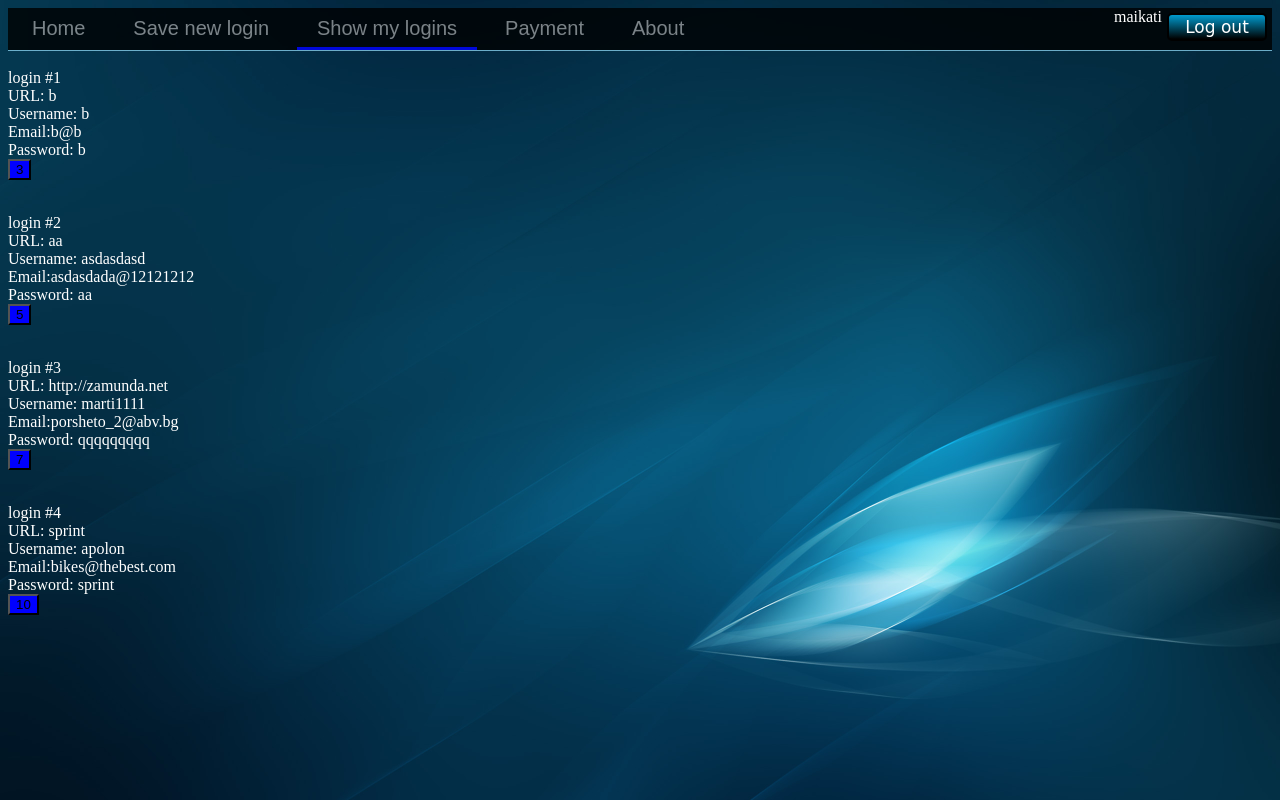
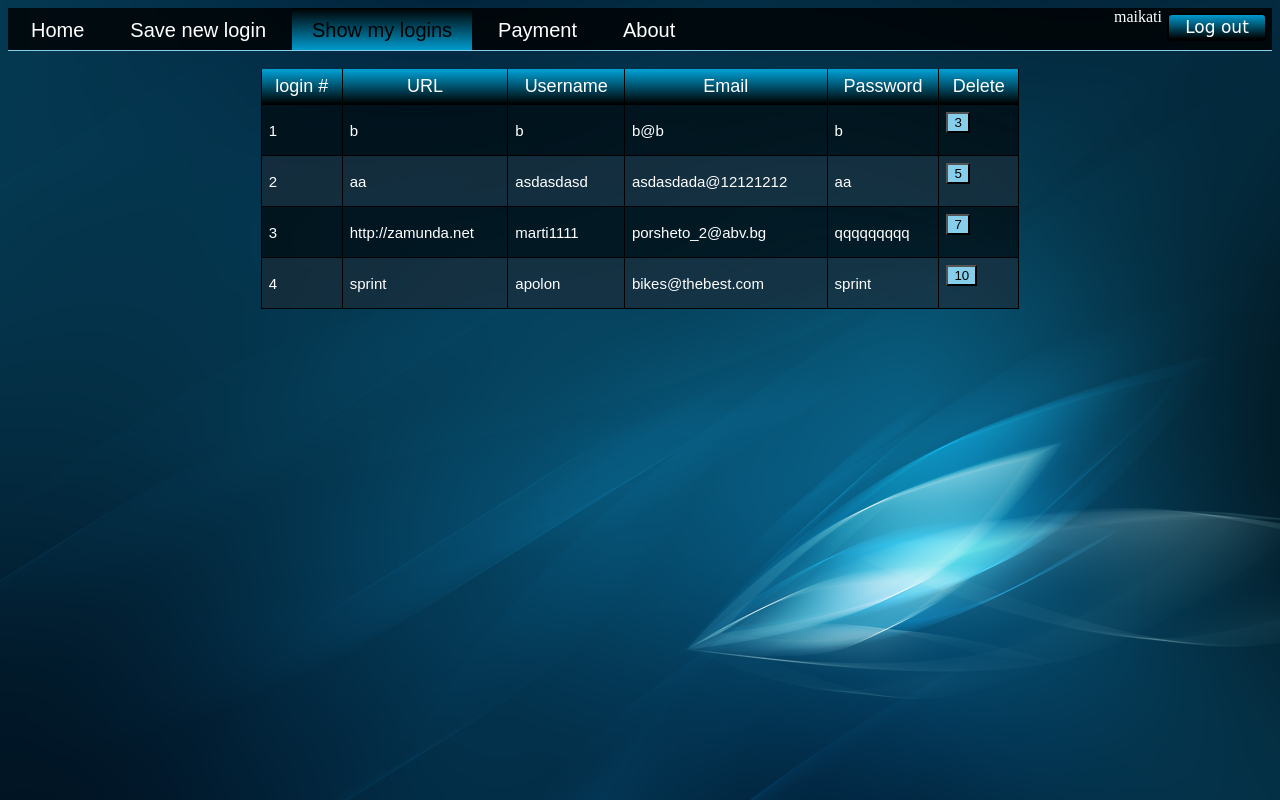
Before and after one commit to jedaitemple/tp-project-2014-2015, a PHP site: page /userregs.php in a window 1280 px wide. Run offline with PHP 8.4, Linux system fonts and the light colour scheme; a user stored in the database is signed in; data comes from the database, SQL or seed files in the repository.

Commit message:
update-user regs table

```diff
--- a/logsaverform.php
+++ b/logsaverform.php
@@ -50,6 +50,8 @@
 					$email = mysql_real_escape_string($_POST['email']);
 					$password1 = mysql_real_escape_string($_POST['password1']);
 					$password2 = mysql_real_escape_string($_POST['password2']);
+
+
 					if($password1 == $password2){
 						mysql_query("INSERT INTO `savedlogins` (`id`, `url`, `username`, `email`, `password`, `loggedacc`) VALUES (NULL, '$url', '$username', '$email','$password1', '$loggedacc')");
 						echo "Your login is saved!";
--- a/style.css
+++ b/style.css
@@ -3,6 +3,9 @@ background-image:url("images/wp.jpg");
 background-size: 100% 100%;
 min-width:770px;
 color:white;
+background-repeat: no-repeat;
+background-attachment: fixed;
+background-position: center;
 }
 #form{
 font-size:30px;
@@ -42,7 +45,7 @@ cursor: pointer;
   display: block;
   font-size: 20px;
   background: #000000;
-  opacity:0.8;
+  background-color:rgba(0,0,0,0.8);
   font-family: Arial, Helvetica, sans-serif;
   border-bottom: 1px solid skyblue;
 }
@@ -59,36 +62,85 @@ cursor: pointer;
   display: block;
   float: left;
   margin: 0;
-  padding: 0 4px;
+  padding: 0 3px;
 }
 #menu li a {
   display: block;
   float: left;
-  color: #999999;
+  color: white;
   text-decoration: none;
-  padding: 9px 20px 7px 20px;
-  border-bottom: 3px solid transparent;
+  padding: 11px 20px 8px 20px;
+
 }
 #menu li a:hover {
-  color: #FFFFFF;
-  border-bottom: 3px solid skyblue /*#00b8fd;*/ ;
+  color: black;
+  background:#009ACD;
 }
 #menu li.active a {
   display: inline;
-  border-bottom: 3px solid blue /*#00b8fd;*/ ;
+  background:linear-gradient(to bottom,black ,#009ACD );
+  color:black;
   float: left;
   margin: 0;
 }
 
 /* MENU */
-/*
-#line{
-height:50px;
-width:100%;
-border-radius:5px;
-position:relative;
-border:solid black 2px;
-opacity: 0.6;
-background-color:black;
+
+/* TABLE */
+
+
+.CSSTableGenerator table{
+    border-collapse: collapse;
+    border-spacing: 0;
+	width:60%;
+	height:10%;
+	margin:0px;
+	padding:0px;
 }
-*/
+
+.CSSTableGenerator tr:nth-child(odd){
+background-color:rgba(30,40,50,0.6);
+ }
+.CSSTableGenerator tr:nth-child(even){
+ background-color:rgba(0,0,0,0.6);
+}
+.CSSTableGenerator td{
+	vertical-align:middle;
+	border:1px solid #000000;
+	border-width:1px 1px 1px 1px;
+	text-align:left;
+	padding:7px;
+	font-size:15px;
+	font-family:Arial;
+	font-weight:normal;
+	color:white;
+}
+.CSSTableGenerator tr:first-child td{
+	background:-o-linear-gradient(bottom, #009ACD 5%, black 100%);
+	background:-webkit-gradient( linear, left top, left bottom, color-stop(0.05, #009ACD), color-stop(1, black) );
+	background:-moz-linear-gradient( center top, #009ACD 5%, black 100% );
+	filter:progid:DXImageTransform.Microsoft.gradient(startColorstr="#009ACD", endColorstr="black");
+	background: -o-linear-gradient(top,#009ACD,black);
+
+	background-color:#005fbf;
+	border:0px solid #000000;
+	text-align:center;
+	border-width:0px 1px 0px 1px;
+	font-size:18px;
+	font-family:Arial;
+	font-weight:normal;
+	color:#ffffff;
+}
+/* hover
+.CSSTableGenerator tr:first-child:hover td{
+	background:-o-linear-gradient(bottom, #005fbf 5%, #003f7f 100%);
+	background:-webkit-gradient( linear, left top, left bottom, color-stop(0.05, #005fbf), color-stop(1, #003f7f) );
+	background:-moz-linear-gradient( center top, #005fbf 5%, #003f7f 100% );
+	filter:progid:DXImageTransform.Microsoft.gradient(startColorstr="#005fbf", endColorstr="#003f7f");
+	background: -o-linear-gradient(top,#005fbf,003f7f);
+	background-color:#005fbf;
+}
+
+hover */
+
+/* TABLE */
--- a/userregs.php
+++ b/userregs.php
@@ -36,32 +36,56 @@
 				$query = "SELECT * FROM savedlogins";
 				$result = mysql_query($query);
 				$count = 0;
-			//	echo"<table style = 'border:2px solid black;'><tr><td>asd</td><td>ddd</td></tr></table>";
-			//	echo"<table style = 'border:2px solid black;'>";
-			//	echo"<br><tr><td>login #</td><td>URL</td><td>Username</td><td>Email</td><td>Password</td><td>Delete</td></tr>";
+
+				echo"<div class='CSSTableGenerator' align = 'center' ><table>";
+				echo "<br><tr><td>login #</td><td>URL</td><td>Username</td><td>Email</td><td>Password</td><td>Delete</td></tr>";
 				while($row = mysql_fetch_array($result)){
 					$username = $row['username'];
 					$url = $row['url'];
 					$id = $row['id'];
+					$email = $row['email'];
+					$pass =  $row['password'];
 					if( $_SESSION['uname'] == $row['loggedacc']){
 						$count = $count + 1;
-						echo "<br>login #$count<br> URL: " . $row['url'] . "<br> Username: " . $row['username'] . "<br> Email:" . $row['email'] . "<br> Password: " . $row['password'] . "<br>";
-						echo "<form method='POST'><input type = 'submit' style = 'background-color:blue;' name = 'delete' value = '$id'/></form>";
+					//	echo"<tr><td>$count</td><td>" . $row['url'] . "</td><td>" . $row['username'] . "</td><td>" . $row['email'] . "</td><td>" . $row['password'] . "</td><td><form method='POST'><input type = 'submit' style = 'background-color:blue;' name = 'delete' value = '$id'/></form></td></tr>" ;
+						//echo "<form method='POST'><input type = 'submit' style = 'background-color:blue;' name = 'delete' value = '$id'/></form>";
 
+						echo"
+
+							<tr>
+								<td >
+									$count
+								</td>
+								<td>
+									$url
+								</td>
+								<td>
+									$username
+								</td>
+								<td >
+									$email
+								</td>
+								<td>
+									$pass
+								</td>
+								<td>
+									<form method='POST'><input type = 'submit' style = 'background-color:skyblue;' name = 'delete' value = '$id'/></form>
+								</td>
+							</tr> ";
 
 						if (isset($_POST['delete'])) {
 							$value = $_POST['delete'];
-							echo $value;
+							//echo $value;
 							$sql = "DELETE FROM `savedlogins` WHERE `id` = '$value' ";
 							mysql_query($sql);
 
-							echo"your login has been deleted!";
-							header("Refresh:0");
+							//echo"your login has been deleted!";
+							header('Location:userregs.php ');
 						}
 					}
-					echo"</table>";
 
 				}
+				echo"</table></div>";
 				mysql_close();
 
 			?>
```
Also changed, not shown: login.php (+0 -27 lines).
